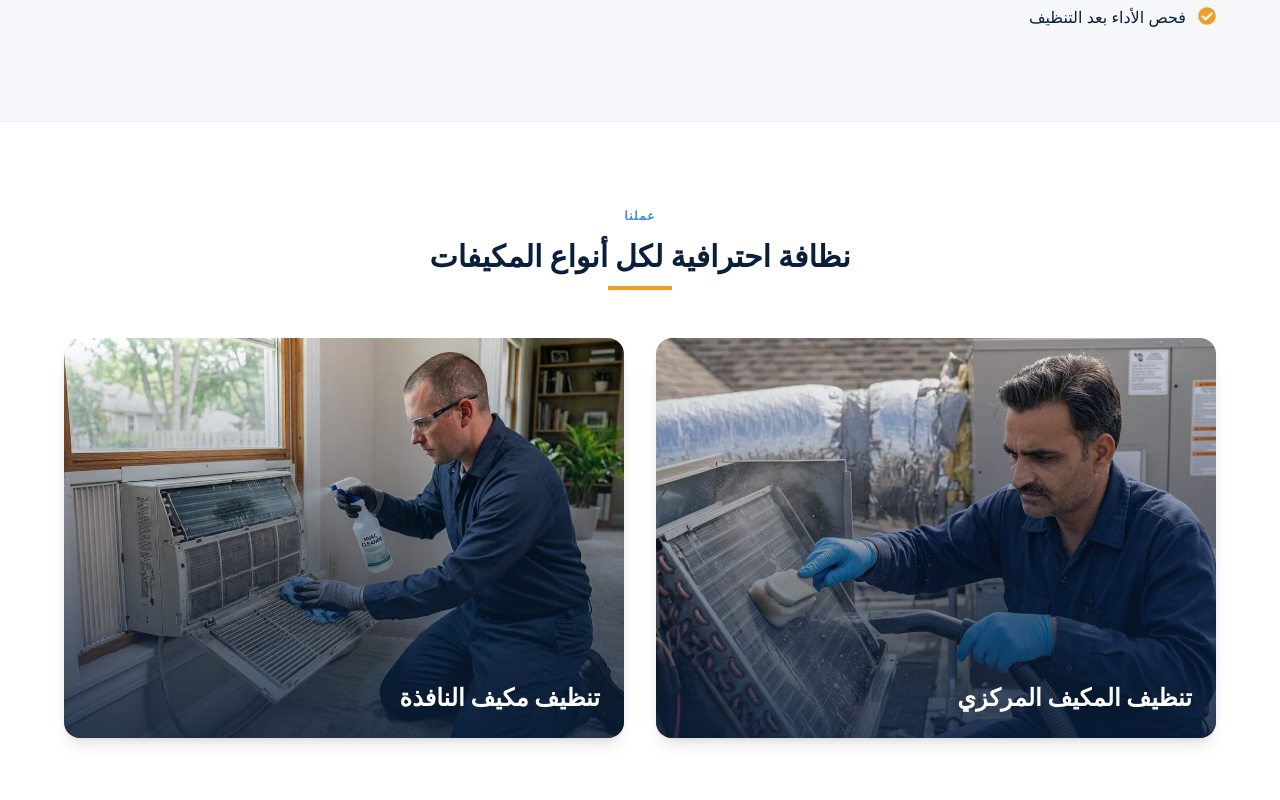
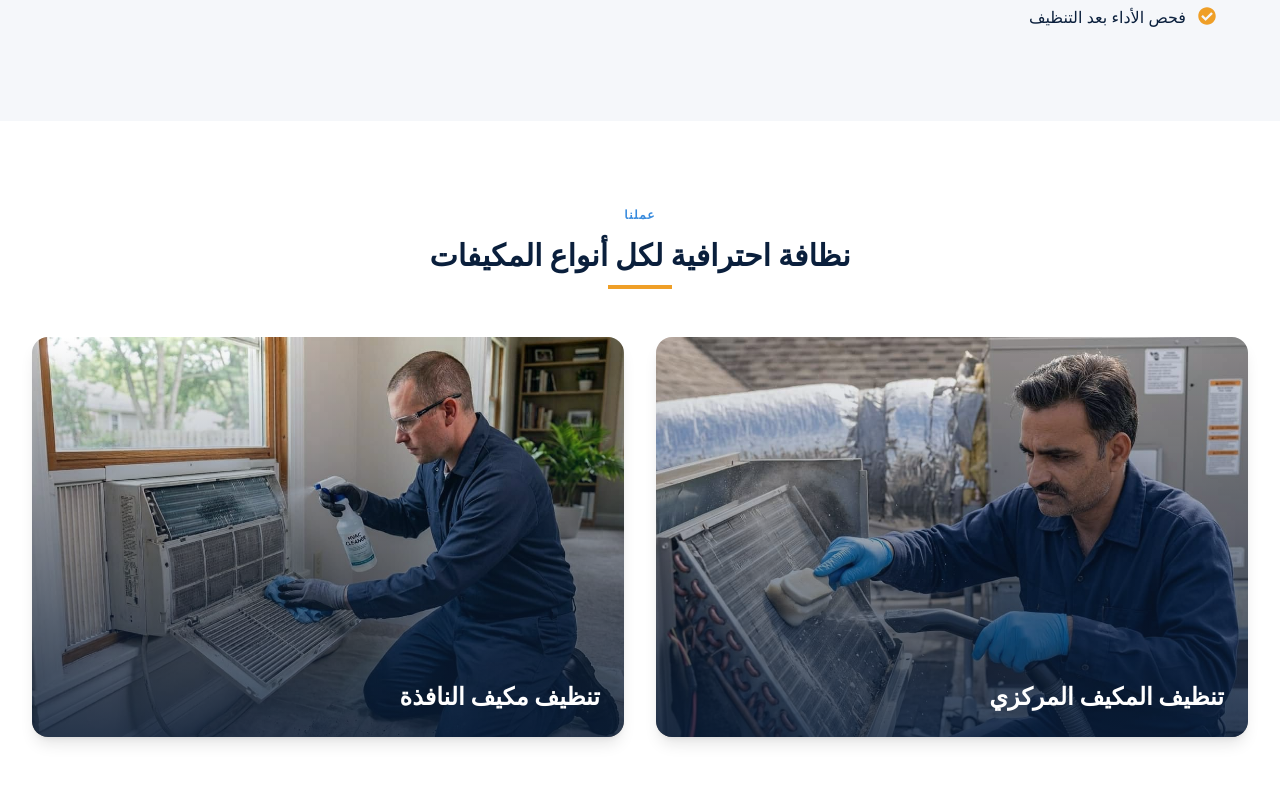
Before and after one commit to sultankhan121jm-cmyk/technical-stars, a React (Vite) app: page /services/ac-cleaning in a window 1280 px wide. Shown: the part 940-1740 px from the top of the page. Built offline with nearby package versions, Linux system fonts and the light colour scheme.

Commit message:
feat: Add Central & Window AC cleaning images and fix side padding

```diff
--- a/src/components/ServiceDetailPage.jsx
+++ b/src/components/ServiceDetailPage.jsx
@@ -14,7 +14,7 @@ import acInstallImg from "../assets/images/service-ac-installation.jpg";
 import acCleanImg from "../assets/images/service-ac-cleaning.jpg";
 import washingImg from "../assets/images/service-washing-machine.jpg";
 
-// --- NEW IMAGE IMPORTS (Make sure these match your file names exactly) ---
+// --- NEW IMAGE IMPORTS ---
 import centralAcCleanImg from "../assets/images/central-ac-cleaning.jpg";
 import windowAcCleanImg from "../assets/images/window-ac-cleaning.jpg";
 
@@ -76,7 +76,6 @@ const ServiceDetailPage = ({ slug }) => {
     fullWarrantyDesc: isAr ? "ضمان مكتوب على جميع القطع وأجور العمالة" : "Written warranty on all parts and labor",
     expertTeam: isAr ? "فريق خبراء" : "Expert Team",
     expertTeamDesc: isAr ? "محترفون معتمدون بخبرة تزيد عن 10 سنوات" : "Certified professionals with 10+ years experience",
-    // NEW TEXT FOR AC CLEANING IMAGES
     ourWork: isAr ? "عملنا" : "Our Work",
     acCleanTitle: isAr ? "نظافة احترافية لكل أنواع المكيفات" : "Professional Cleaning for All AC Types",
     centralAcTitle: isAr ? "تنظيف المكيف المركزي" : "Central AC Cleaning",
@@ -84,7 +83,8 @@ const ServiceDetailPage = ({ slug }) => {
   };
 
   return (
-    <main dir={isAr ? "rtl" : "ltr"}>
+    // ADDED overflow-x-hidden HERE to prevent any weird side-scrolling
+    <main dir={isAr ? "rtl" : "ltr"} className="overflow-x-hidden">
       {/* Section 1: Hero */}
       <section className="bg-brand-primary py-16 md:py-24">
         <div className="max-w-7xl mx-auto px-4 md:px-8 lg:px-16 grid grid-cols-1 lg:grid-cols-2 gap-12 items-center">
@@ -155,8 +155,9 @@ const ServiceDetailPage = ({ slug }) => {
       {/* NEW SECTION: AC Cleaning Image Gallery (Only shows for ac-cleaning) */}
       {/* ============================================================= */}
       {slug === 'ac-cleaning' && (
-        <section className="bg-white py-16 md:py-20 border-t border-brand-light">
-          <div className="max-w-7xl mx-auto px-4 md:px-8 lg:px-16">
+        <section className="bg-white py-16 md:py-20">
+          {/* Changed lg:px-16 to lg:px-8 here to reduce side padding */}
+          <div className="max-w-7xl mx-auto px-4 md:px-8 lg:px-8">
             <motion.div
               variants={fadeInUp}
               initial="hidden"
```
